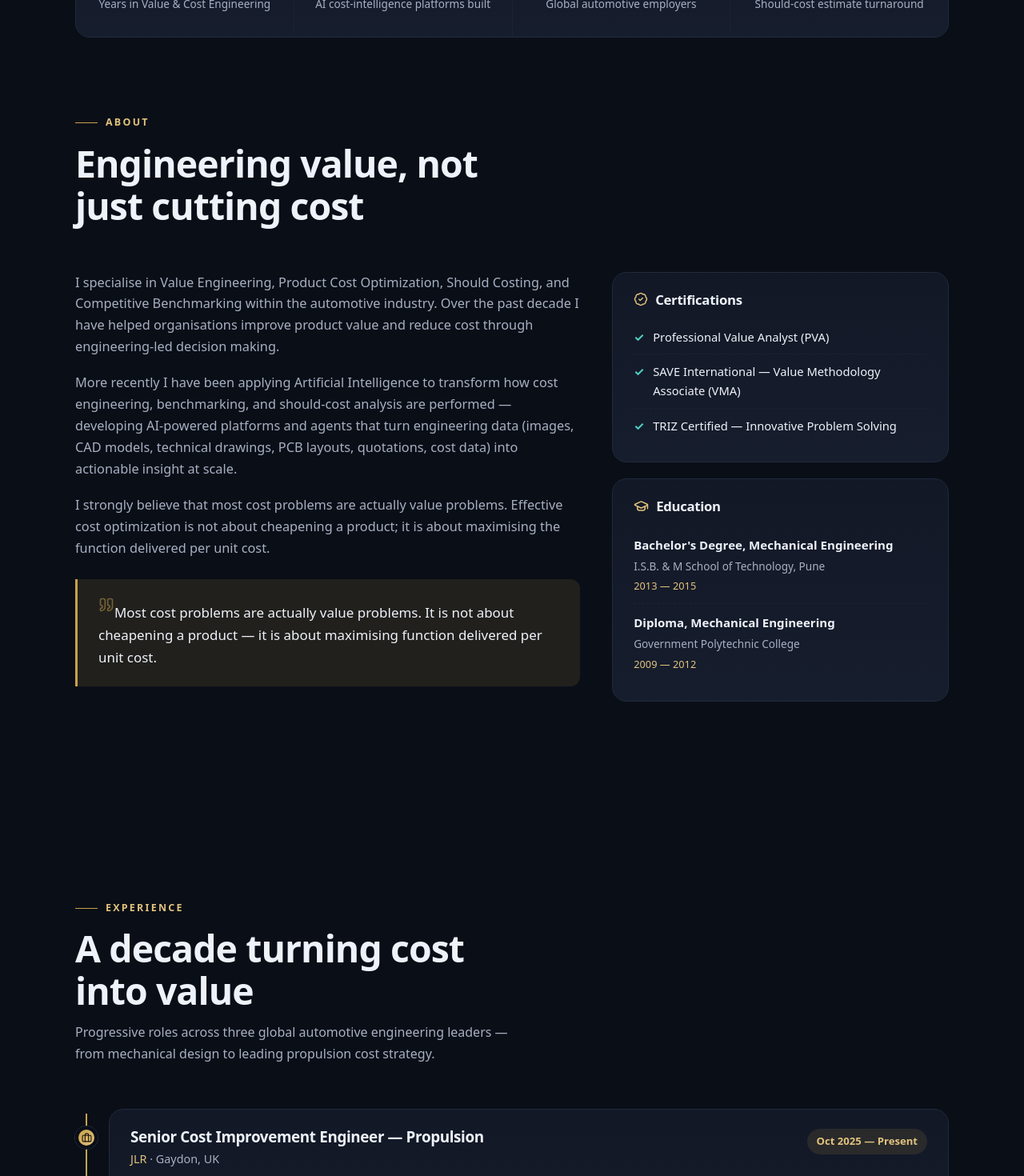
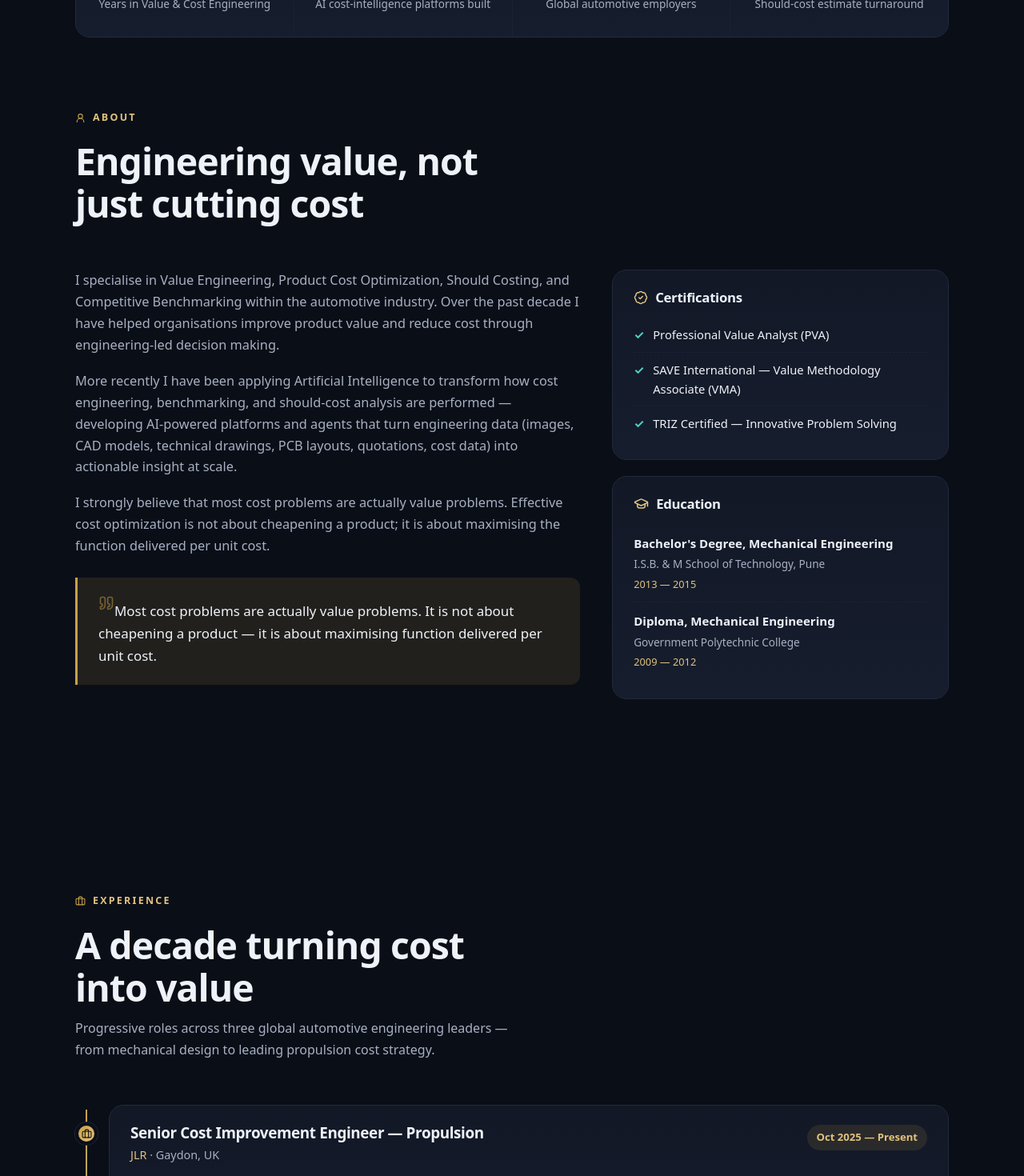
Before and after one commit to bhosaleavinash546/leamington-marathi, a React (Vite) app in the folder portfolio/: page / in a window 1280 px wide. Shown: the part 1040-2510 px from the top of the page at 80% size. Built offline with nearby package versions, Linux system fonts and the light colour scheme.

Commit message:
Add icons across all section labels and skill groups
Co-Authored-By: Claude Opus 4.8 <noreply@anthropic.com>
Claude-Session: https://claude.ai/code/session_01U5MNLtdUJkRc3djsm23ezd

```diff
--- a/portfolio/src/app.css
+++ b/portfolio/src/app.css
@@ -183,7 +183,7 @@
 /* ---------- Skills ---------- */
 .skills-grid { display: grid; grid-template-columns: repeat(4, 1fr); gap: 18px; }
 .skill-card { padding: 22px; }
-.skill-title { font-size: 0.98rem; margin-bottom: 15px; }
+.skill-title { font-size: 0.98rem; margin-bottom: 15px; display: flex; align-items: center; gap: 8px; }
 .chips { display: flex; flex-wrap: wrap; gap: 8px; }
 .chips li {
   font-size: 0.8rem; color: var(--text-soft); background: rgba(255, 255, 255, 0.03);
--- a/portfolio/src/components/About.jsx
+++ b/portfolio/src/components/About.jsx
@@ -1,4 +1,4 @@
-import { Quote, BadgeCheck, GraduationCap } from 'lucide-react'
+import { Quote, BadgeCheck, GraduationCap, UserRound } from 'lucide-react'
 import { Reveal, Counter, motion } from './motion.jsx'
 import { profile, stats, certifications, education } from '../data.js'
 
@@ -20,7 +20,7 @@ export default function About() {
 
         <div className="section-head" style={{ marginTop: 'clamp(48px,7vw,88px)' }}>
           <Reveal>
-            <span className="section-eyebrow">About</span>
+            <span className="section-eyebrow"><UserRound size={13} /> About</span>
             <h2 className="section-title">Engineering value, not just cutting cost</h2>
           </Reveal>
         </div>
--- a/portfolio/src/components/Contact.jsx
+++ b/portfolio/src/components/Contact.jsx
@@ -1,5 +1,5 @@
 import { motion } from 'framer-motion'
-import { Mail, Linkedin, MapPin, Award, ArrowUpRight } from 'lucide-react'
+import { Mail, Linkedin, MapPin, Award, ArrowUpRight, Send } from 'lucide-react'
 import { Reveal } from './motion.jsx'
 import { profile, awards } from '../data.js'
 
@@ -28,7 +28,7 @@ export default function Contact() {
           </Reveal>
 
           <Reveal className="contact-cta" delay={0.1}>
-            <span className="section-eyebrow">Contact</span>
+            <span className="section-eyebrow"><Send size={13} /> Contact</span>
             <h2 className="contact-title">Let&apos;s engineer more value together</h2>
             <p className="text-soft contact-copy">
               Open to conversations on value engineering, should-costing, benchmarking, and applying
--- a/portfolio/src/components/Experience.jsx
+++ b/portfolio/src/components/Experience.jsx
@@ -9,7 +9,7 @@ export default function Experience() {
       <div className="container">
         <div className="section-head">
           <Reveal>
-            <span className="section-eyebrow">Experience</span>
+            <span className="section-eyebrow"><Briefcase size={13} /> Experience</span>
             <h2 className="section-title">A decade turning cost into value</h2>
             <p className="section-sub">
               Progressive roles across three global automotive engineering leaders — from mechanical
--- a/portfolio/src/components/Expertise.jsx
+++ b/portfolio/src/components/Expertise.jsx
@@ -1,6 +1,9 @@
 import { lazy, Suspense } from 'react'
+import { BarChart3, Calculator, Car, BrainCircuit, Workflow } from 'lucide-react'
 import { Reveal } from './motion.jsx'
 import { skillGroups } from '../data.js'
+
+const skillIcons = [Calculator, Car, BrainCircuit, Workflow]
 
 // Recharts is heavy — load it only when this section is reached.
 const TenureChart = lazy(() => import('./Charts.jsx'))
@@ -18,7 +21,7 @@ export default function Expertise() {
       <div className="container">
         <div className="section-head">
           <Reveal>
-            <span className="section-eyebrow">Expertise</span>
+            <span className="section-eyebrow"><BarChart3 size={13} /> Expertise</span>
             <h2 className="section-title">Depth across domains, measured in impact</h2>
             <p className="section-sub">
               Thirteen years of tenure and a competency profile shaped by value engineering,
@@ -42,16 +45,19 @@ export default function Expertise() {
         </div>
 
         <div className="skills-grid">
-          {skillGroups.map((g, i) => (
+          {skillGroups.map((g, i) => {
+            const SkillIcon = skillIcons[i % skillIcons.length]
+            return (
             <Reveal key={g.title} className="panel skill-card" delay={i * 0.07}>
-              <h3 className="skill-title">{g.title}</h3>
+              <h3 className="skill-title"><SkillIcon size={16} className="accent" /> {g.title}</h3>
               <ul className="chips">
                 {g.items.map((s) => (
                   <li key={s}>{s}</li>
                 ))}
               </ul>
             </Reveal>
-          ))}
+            )
+          })}
         </div>
       </div>
     </section>
--- a/portfolio/src/components/Insights.jsx
+++ b/portfolio/src/components/Insights.jsx
@@ -1,4 +1,5 @@
 import { useState, useCallback } from 'react'
+import { Newspaper } from 'lucide-react'
 import { Reveal } from './motion.jsx'
 import Lightbox from './Lightbox.jsx'
 import { insights } from '../data.js'
@@ -18,7 +19,7 @@ export default function Insights() {
       <div className="container">
         <div className="section-head">
           <Reveal>
-            <span className="section-eyebrow">Insights</span>
+            <span className="section-eyebrow"><Newspaper size={13} /> Insights</span>
             <h2 className="section-title">Value Engineering, shared publicly</h2>
             <p className="section-sub">
               A LinkedIn series on where cost really lives in a product — plus the SAVE
--- a/portfolio/src/components/Projects.jsx
+++ b/portfolio/src/components/Projects.jsx
@@ -1,5 +1,5 @@
 import { motion } from 'framer-motion'
-import { BrainCircuit, ScanSearch, Gauge, ArrowUpRight } from 'lucide-react'
+import { BrainCircuit, ScanSearch, Gauge, ArrowUpRight, Cpu } from 'lucide-react'
 import { Reveal } from './motion.jsx'
 import { projects } from '../data.js'
 
@@ -11,7 +11,7 @@ export default function Projects() {
       <div className="container">
         <div className="section-head">
           <Reveal>
-            <span className="section-eyebrow">AI Platforms</span>
+            <span className="section-eyebrow"><Cpu size={13} /> AI Platforms</span>
             <h2 className="section-title">Turning engineering data into cost intelligence</h2>
             <p className="section-sub">
               Self-built, AI-powered platforms that convert images, CAD, drawings, PCB layouts and
--- a/portfolio/src/components/Recommendations.jsx
+++ b/portfolio/src/components/Recommendations.jsx
@@ -1,5 +1,5 @@
 import { motion } from 'framer-motion'
-import { Quote, Linkedin } from 'lucide-react'
+import { Quote, Linkedin, MessageSquareQuote } from 'lucide-react'
 import { Reveal } from './motion.jsx'
 import { recommendations } from '../data.js'
 
@@ -11,7 +11,7 @@ export default function Recommendations() {
       <div className="container">
         <div className="section-head">
           <Reveal>
-            <span className="section-eyebrow">Recommendations</span>
+            <span className="section-eyebrow"><MessageSquareQuote size={13} /> Recommendations</span>
             <h2 className="section-title">What colleagues and mentors say</h2>
             <p className="section-sub">
               <Linkedin size={15} style={{ verticalAlign: '-2px' }} /> Verbatim from LinkedIn
--- a/portfolio/src/index.css
+++ b/portfolio/src/index.css
@@ -92,10 +92,10 @@ img { display: block; max-width: 100%; }
 .section { padding-block: clamp(64px, 10vw, 120px); position: relative; }
 .section-head { margin-bottom: clamp(32px, 5vw, 56px); }
 .section-eyebrow {
-  display: inline-flex; align-items: center; gap: 10px;
+  display: inline-flex; align-items: center; gap: 9px;
   color: var(--accent-soft); font-size: 0.78rem; font-weight: 600; letter-spacing: 0.18em; text-transform: uppercase;
 }
-.section-eyebrow::before { content: ''; width: 28px; height: 1px; background: var(--accent); }
+.section-eyebrow svg { color: var(--accent); flex-shrink: 0; }
 .section-title { font-size: clamp(1.9rem, 4.5vw, 2.9rem); margin-top: 14px; }
 .section-sub { color: var(--text-soft); margin-top: 12px; max-width: 60ch; }
 
```
